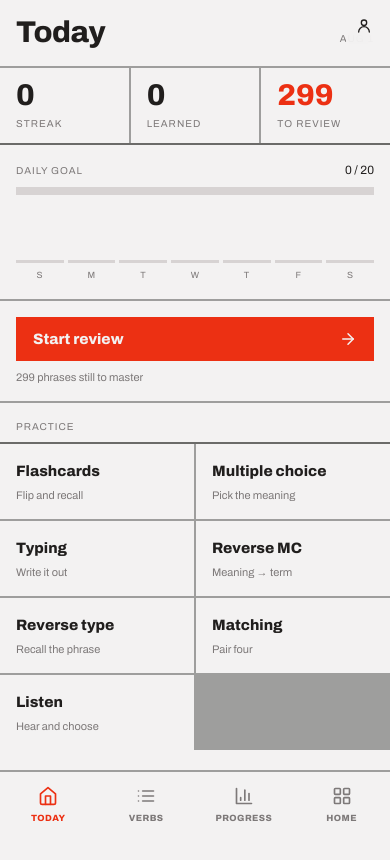
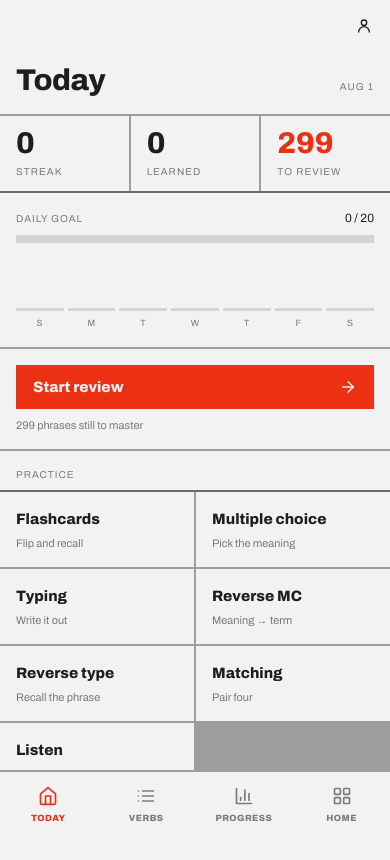
Before and after one commit to CatholicGame/english, a Next.js app: page /modules/collocations-phrasal-verbs in a window 390 px wide. Shown: the top 860 px of the page. Built offline with nearby package versions, Linux system fonts and the light colour scheme; no server answers.

Commit message:
fix button select is overlapped by profile button

```diff
--- a/src/app/modules/collocations-phrasal-verbs/layout.tsx
+++ b/src/app/modules/collocations-phrasal-verbs/layout.tsx
@@ -21,7 +21,7 @@ export default function ModuleLayout({ children }: { children: React.ReactNode }
           </div>
         )}
         <div
-          className={`mx-auto flex min-h-screen w-full max-w-[480px] flex-col bg-bg lg:mx-0 lg:max-w-none lg:flex-1 ${
+          className={`mx-auto flex min-h-screen w-full max-w-[480px] flex-col bg-bg pt-12 lg:mx-0 lg:max-w-none lg:flex-1 lg:pt-0 ${
             hideNav ? "" : "pb-[74px] lg:pb-0"
           }`}
         >
```
